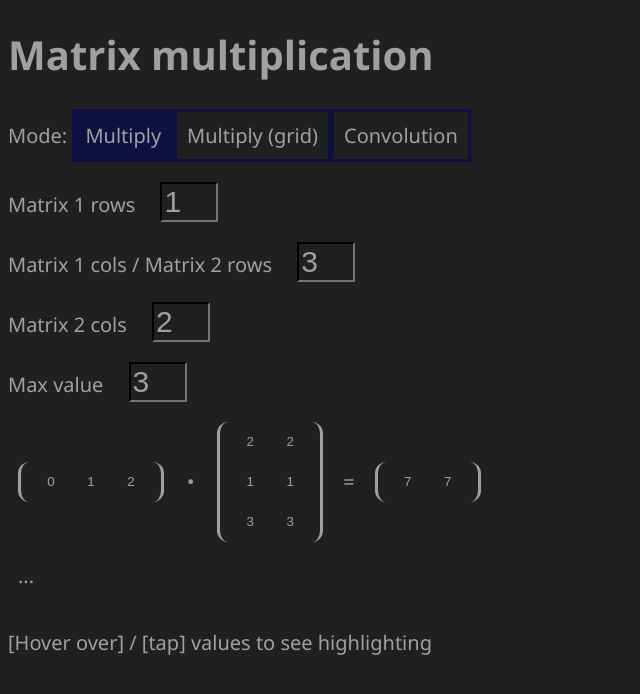
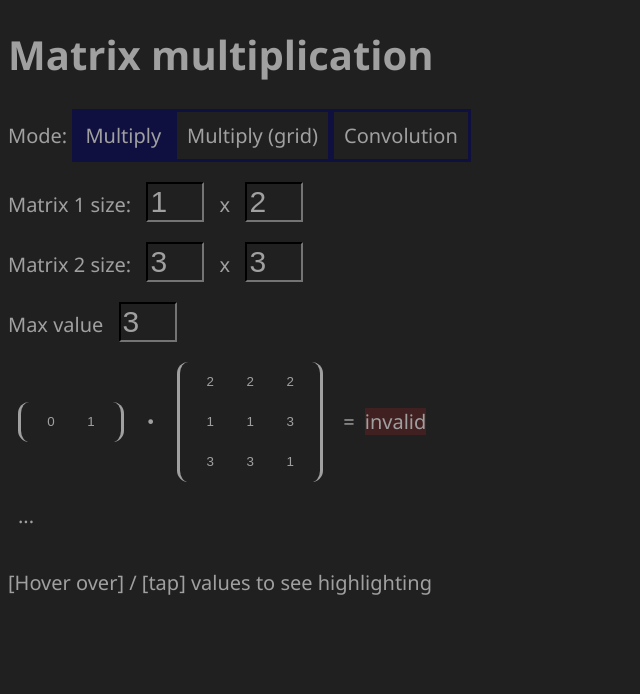
Before and after one commit to Zantier/matrix, a Svelte app: page / in a window 1280 px wide. Shown: the top 694 px of the page, without its empty margins (0-640 px from the left). Built offline with nearby package versions, Linux system fonts and the light colour scheme.

Commit message:
Allow choosing cols1 and rows2, and show when invalid

```diff
--- a/src/App.svelte
+++ b/src/App.svelte
@@ -3,7 +3,7 @@
   import Radio from "./Radio.svelte";
 
   let rows1: number = 1 + Math.floor(3*Math.random());
-
+  let rows2: number = 1 + Math.floor(3*Math.random());
   let cols1: number = 1 + Math.floor(3*Math.random());
   let cols2: number = 1 + Math.floor(3*Math.random());
   let max_val: number = 3;
@@ -12,6 +12,7 @@
   let matrix1: number[][] = []
   let matrix2: number[][] = []
   let matrix3: number[][] = []
+  let is_valid: boolean;
   let selected_i1: number | undefined = undefined;
   let selected_j1: number | undefined = undefined;
   let selected_i2: number | undefined = undefined;
@@ -34,7 +35,7 @@
       }
       matrix1.push(row);
     }
-    for (let i = 0; i < cols1; i++) {
+    for (let i = 0; i < rows2; i++) {
       let row = [];
       for (let j = 0; j < cols2; j++) {
         row.push(getRandom());
@@ -47,12 +48,15 @@
     max_val;
     rows1;
     cols1;
+    rows2;
     cols2;
     createMatrices();
   }
 
   // Update matrix3
   $: {
+    is_valid = cols1 === rows2;
+    if (is_valid) {
       matrix3 = [];
 
       for (let i = 0; i < rows1; i++) {
@@ -65,6 +69,7 @@
           row.push(sum);
         }
         matrix3.push(row);
+      }
     }
   }
 
@@ -104,19 +109,16 @@
   <Radio options={modes} bind:selected={mode}></Radio>
 </div>
 <p>
-  Matrix 1 rows <input type="number" bind:value={rows1}>
+  Matrix 1 size: <input type="number" bind:value={rows1}> x <input type="number" bind:value={cols1}>
 </p>
 <p>
-  Matrix 1 cols / Matrix 2 rows <input type="number" bind:value={cols1}>
-</p>
-<p>
-  Matrix 2 cols <input type="number" bind:value={cols2}>
+  Matrix 2 size: <input type="number" bind:value={rows2}> x <input type="number" bind:value={cols2}>
 </p>
 <p>
   Max value <input type="number" bind:value={max_val}>
 </p>
 
-<matrices class:matrix-grid={mode === 'Multiply (grid)'}>
+<matrices class:matrix-grid={mode === 'Multiply (grid)'} class:is_valid>
   <div class="matrix1"><Matrix bind:matrix={matrix1} on:change={handle_change1}
     highlight_i={selected_i1} highlight_j={selected_j1}
     highlight_row={selected_i1} highlight_col = {undefined}
@@ -127,11 +129,15 @@
     highlight_row={undefined} highlight_col = {selected_j2}
   /></div>
   <equals>=</equals>
+  {#if is_valid}
     <div class="matrix3"><Matrix matrix={matrix3} on:change={handle_change3}
       highlight_i={selected_i1} highlight_j={selected_j2}
       highlight_row={undefined}
       highlight_col={undefined}
     /></div>
+  {:else}
+    <div class="matrix3">invalid</div>
+  {/if}
 </matrices>
 <equation>
   {equation}
@@ -153,7 +159,7 @@
     color: inherit;
     border-color: #202020;
     font-size: 30px;
-    margin-left: 20px;
+    margin: 0 10px;
   }
   input:focus {
     outline-color: #a0a0a0;
@@ -185,6 +191,10 @@
   .matrix-grid > equals {
     display: none;
   }
+  :not(.is_valid) > .matrix3 {
+    background-color: #402020;
+    text-align: center;
+  }
   dot {
     text-align: center;
     font-size: 2em;
```
Lines whose indentation alone changed are shown as unchanged.
